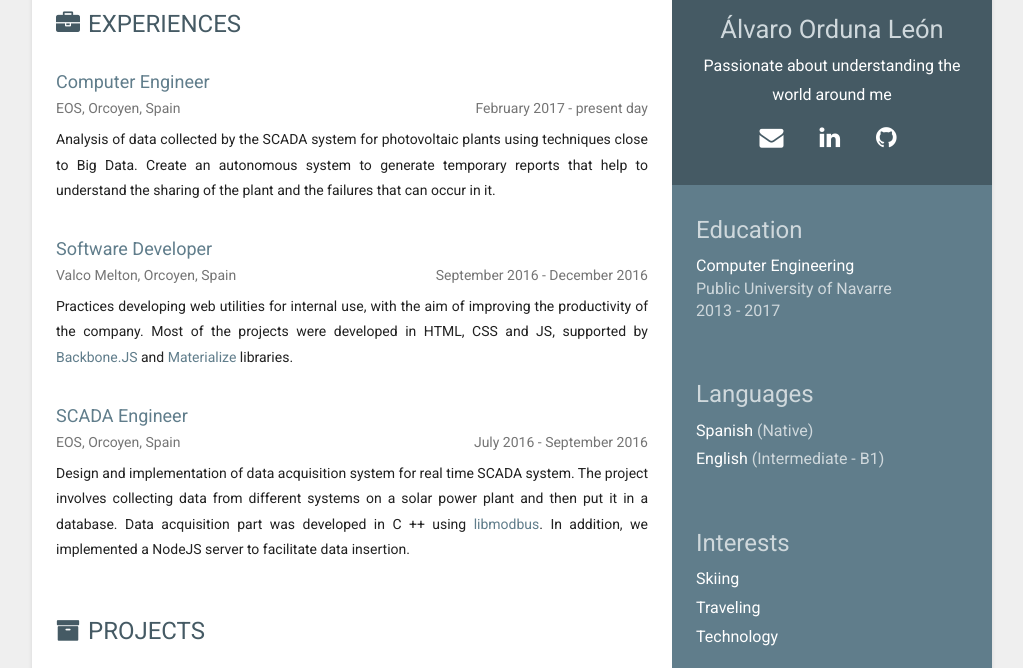
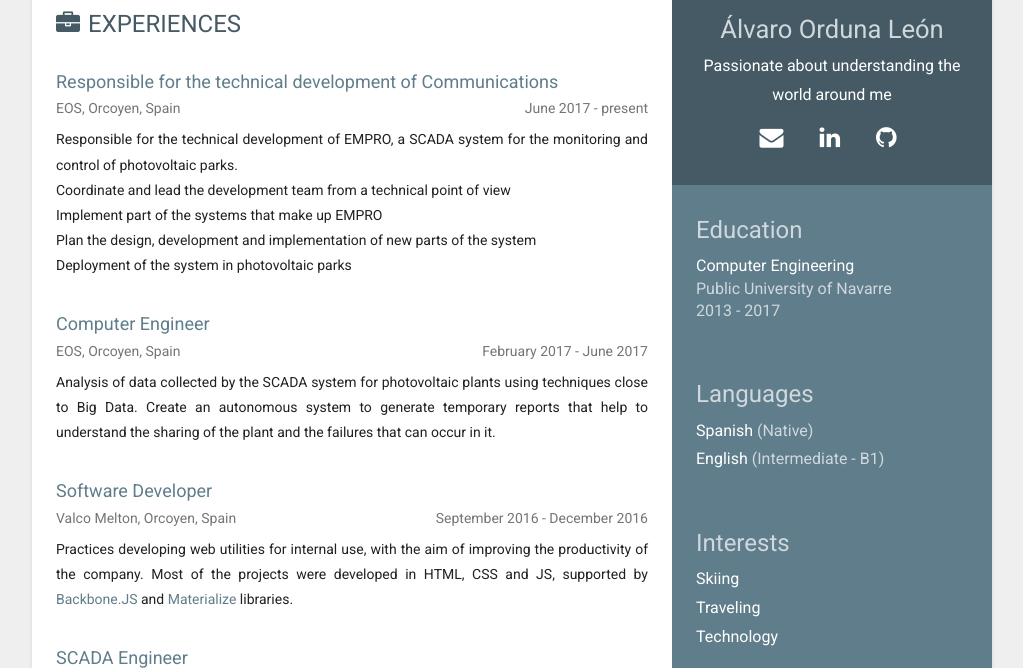
Before and after one commit to AlvaroOrduna/AlvaroOrduna.github.io, a Jekyll site: the page built from index.md, in a window 1280 px wide and 900 px high, cut to the strip 232-900 px from the top of the window. Shown: the whole strip, without its empty margins (128-1151 px from the left). Built offline with Jekyll 4.4.1, drawn with Linux system fonts in a browser that asks for light colours; nearby versions of some CDN libraries.

Commit message:
jobs: Add my new job!!
Signed-off-by: Álvaro Orduna León <alvaro.orduna.92@gmail.com>

```diff
--- a/_data/jobs.json
+++ b/_data/jobs.json
@@ -1,10 +1,19 @@
 [
+  {
+    "title": "Responsible for the technical development of Communications",
+    "company": "EOS, Orcoyen, Spain",
+    "period": {
+      "start": "June 2017",
+      "end": "present"
+    },
+    "details": "<p>Responsible for the technical development of EMPRO, a SCADA system for the monitoring and control of photovoltaic parks.</p><p>Coordinate and lead the development team from a technical point of view</p><p>Implement part of the systems that make up EMPRO</p><p>Plan the design, development and implementation of new parts of the system</p><p>Deployment of the system in photovoltaic parks</p>"
+  },
   {
     "title": "Computer Engineer",
     "company": "EOS, Orcoyen, Spain",
     "period": {
       "start": "February 2017",
-      "end": "present day"
+      "end": "June 2017"
     },
     "details": "<p>Analysis of data collected by the SCADA system for photovoltaic plants using techniques close to Big Data. Create an autonomous system to generate temporary reports that help to understand the sharing of the plant and the failures that can occur in it.</p>"
   },
```
